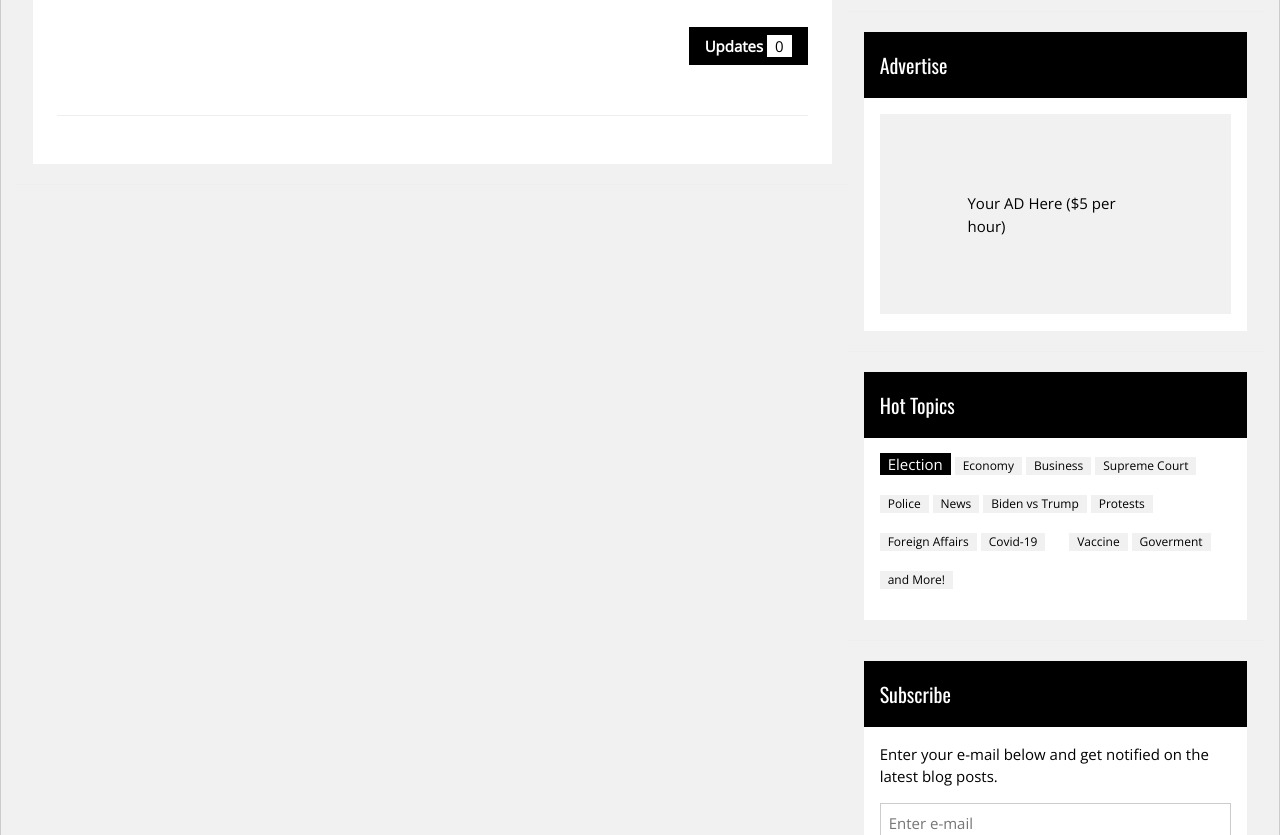
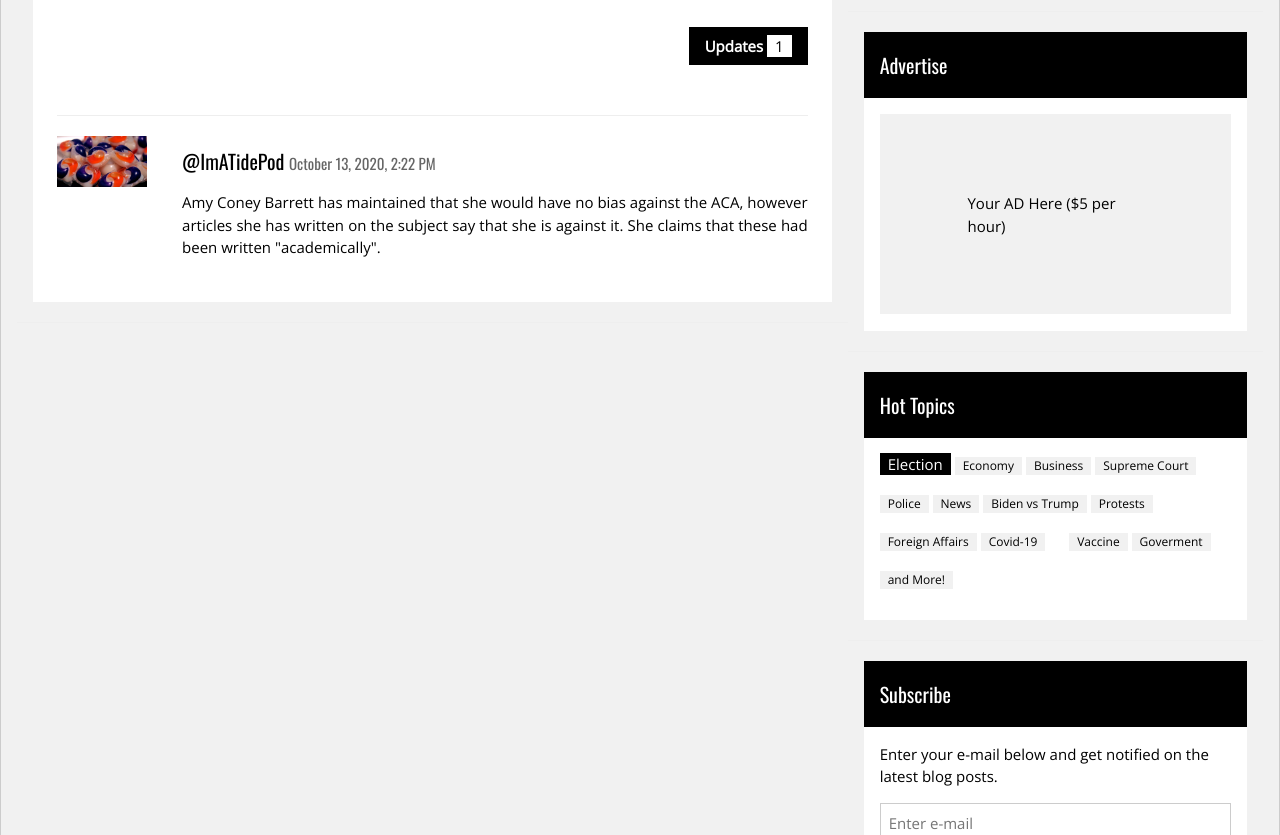
Before and after one commit to StickyMoosh/TXYnews.github.io, a plain HTML site: page index.html in a window 1280 px wide. Shown: the part 1012-1847 px from the top of the page. Drawn offline with nearby package versions, Linux system fonts and the light colour scheme.

Commit message:
Add files via upload

```diff
--- a/index.html
+++ b/index.html
@@ -49,10 +49,17 @@ and is wrapped around the whole page content, except for the footer in this exam
         <div class="w3-justify">
           <img src="https://dw-wp-production.imgix.net/2020/10/GettyImages-1279811265.jpg?auto=format&fit=crop&ar=16:9&ixlib=react-9.0.2&w=970" alt="Girl Hat" style="width:100%" class="w3-padding-16">
           <p><strong>The SCOTUS Hearings are live!</strong> View them <a href="https://twitter.com/i/events/1315660277958897664">"here"!</a></p>
-          <p class="w3-right"><button class="w3-button w3-black" onclick="myFunction('demo1')" id="myBtn"><b>Updates  </b> <span class="w3-tag w3-white">0</span></button></p>
+          <p class="w3-right"><button class="w3-button w3-black" onclick="myFunction('demo1')" id="myBtn"><b>Updates  </b> <span class="w3-tag w3-white">1</span></button></p>
           <p class="w3-clear"></p>
           <div class="w3-row w3-margin-bottom" id="demo1" style="display:none">
             <hr>
+            <div class="w3-col l2 m3">
+                <img src="res/tide_pods.jpg" style="width:90px;">
+              </div>
+              <div class="w3-col l10 m9">
+                <h4>@ImATidePod <span class="w3-opacity w3-medium">October 13, 2020, 2:22 PM</span></h4>
+                <p>Amy Coney Barrett has maintained that she would have no bias against the ACA, however articles she has written on the subject say that she is against it. She claims that these had been written "academically".</p>
+            </div>
           </div>
         </div>
       </div>
```
